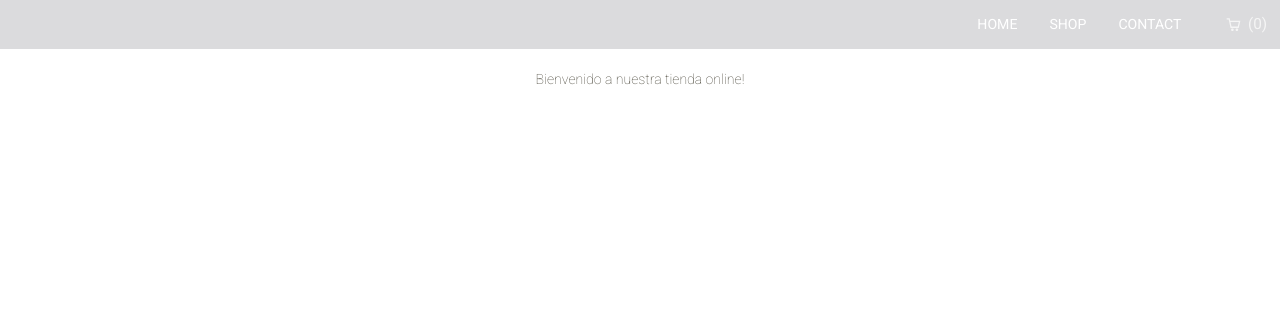
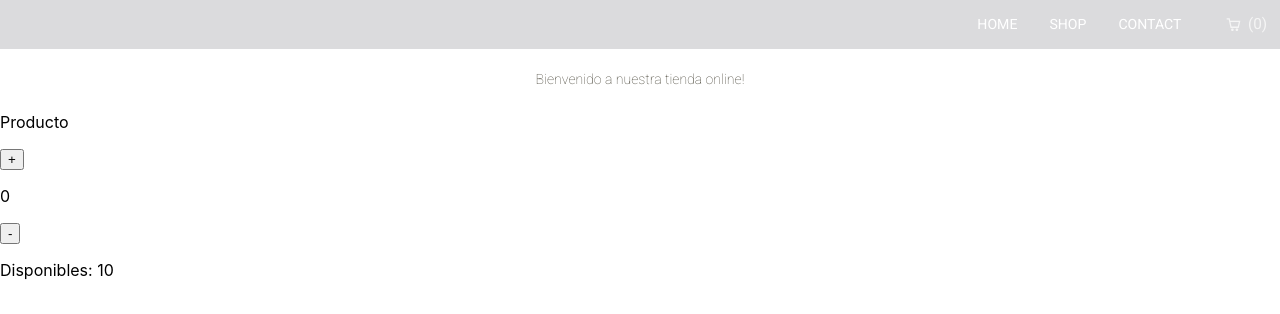
Before and after one commit to josefinacicchini/ecommerce-app, a React (Create React App) app: page / in a window 1280 px wide. Shown: the top 314 px of the page. Built offline with nearby package versions, Linux system fonts and the light colour scheme.

Commit message:
ItemCount component added

```diff
--- a/src/App.js
+++ b/src/App.js
@@ -1,11 +1,13 @@
 import NavBar from "./components/NavBar/NavBar";
 import ItemListContainer from "./components/ItemListContainer/ItemListContainer";
+import ItemCount from "./components/ItemCount/ItemCount";
 
 function App() {
   return (
     <div className="App">
       <NavBar />
       <ItemListContainer greeting = 'Bienvenido a nuestra tienda online!'/>
+        <ItemCount />
     </div>
   );
 }
--- /dev/null
+++ b/src/components/ItemCount/ItemCount.js
@@ -0,0 +1,34 @@
+import { useState } from "react";
+
+const ItemCount = () => {
+    const [count, setCount] = useState(0);
+
+
+    const agregar = () =>{
+        count<stock && setCount(count+1)
+
+    };
+    const quitar = () => {
+        count >= 1 && setCount(count-1)
+
+    };
+
+    const stock = 10;
+
+    return (
+        <div>
+            <p>Producto</p>
+            <button onClick={agregar}>
+                +
+            </button>
+            <p>{count}</p>
+            <button onClick={quitar}>
+                -
+            </button>
+            <p>Disponibles: {stock}</p>
+        </div>
+    )
+}
+
+
+export default ItemCount;
```
Also changed, not shown: src/components/ItemCount/ItemCount.css (added).
